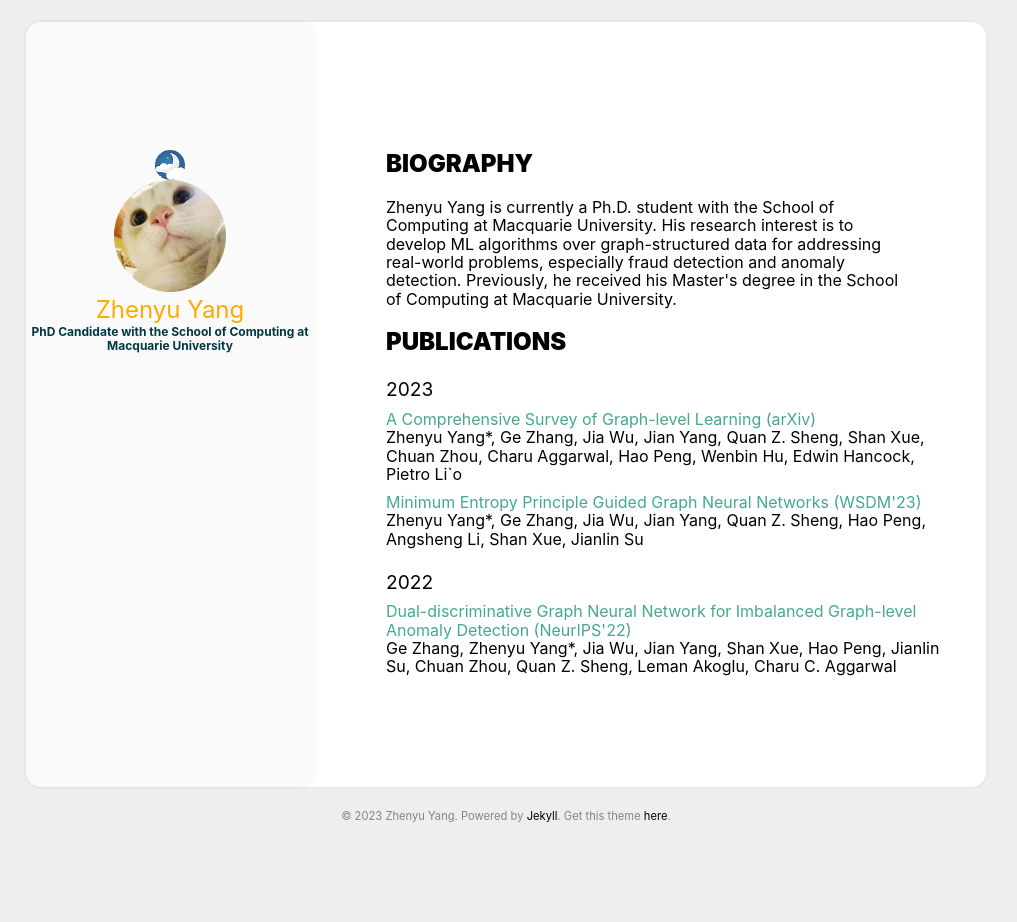
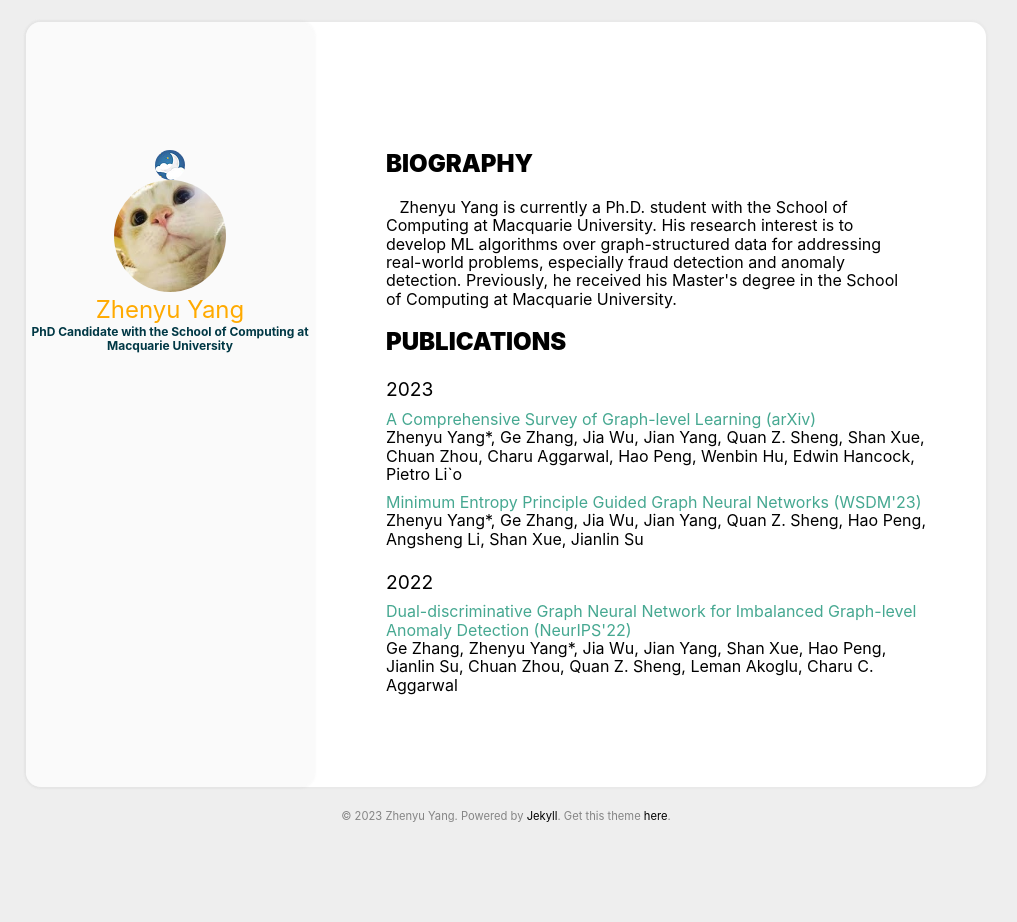
Before and after one commit to ZhenyuYangMQ/ZhenyuYangMQ.github.io, a Jekyll site: the page built from index.html, in a window 1280 px wide. Shown: the whole page, without its empty margins (134-1151 px from the left). Built offline with Jekyll 4.4.1, drawn with Linux system fonts in a browser that asks for light colours.

Commit message:
Update archive.html

```diff
--- a/_includes/archive.html
+++ b/_includes/archive.html
@@ -27,8 +27,8 @@
   <div class="archive_title">
   <div>
   <h2><b>BIOGRAPHY</b></h2>
-    <div  style="width:520px">
-      Zhenyu Yang is currently a Ph.D. student with the School of Computing at Macquarie University. His research interest is to develop ML algorithms over graph-structured data for addressing real-world problems, especially fraud detection and anomaly detection. Previously, he received his Master's degree in the School of Computing at Macquarie University.
+    <div  style="width:530px">
+      &nbsp&nbsp&nbspZhenyu Yang is currently a Ph.D. student with the School of Computing at Macquarie University. His research interest is to develop ML algorithms over graph-structured data for addressing real-world problems, especially fraud detection and anomaly detection. Previously, he received his Master's degree in the School of Computing at Macquarie University.
     </div>
  </div>
 
@@ -50,7 +50,7 @@
   {% endunless %}
 
   <ul style="width:800px">
-    <li style="width:700px">
+    <li style="width:690px">
       <!--<time class='archive_date' datetime='{{ post.date | date_to_xmlschema }}'>
         {{ post.date | date: "%b %d" }}
       </time>-->
```
